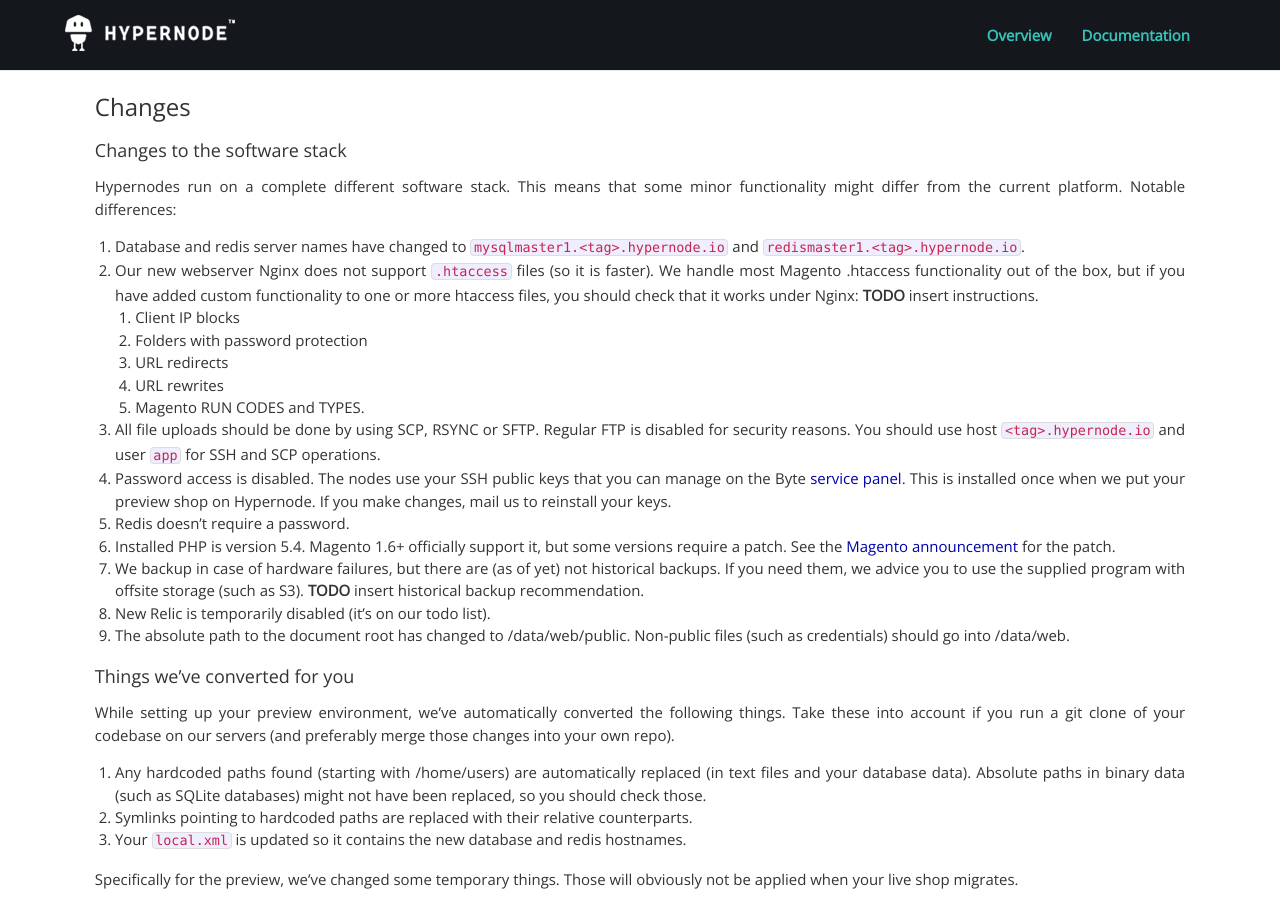
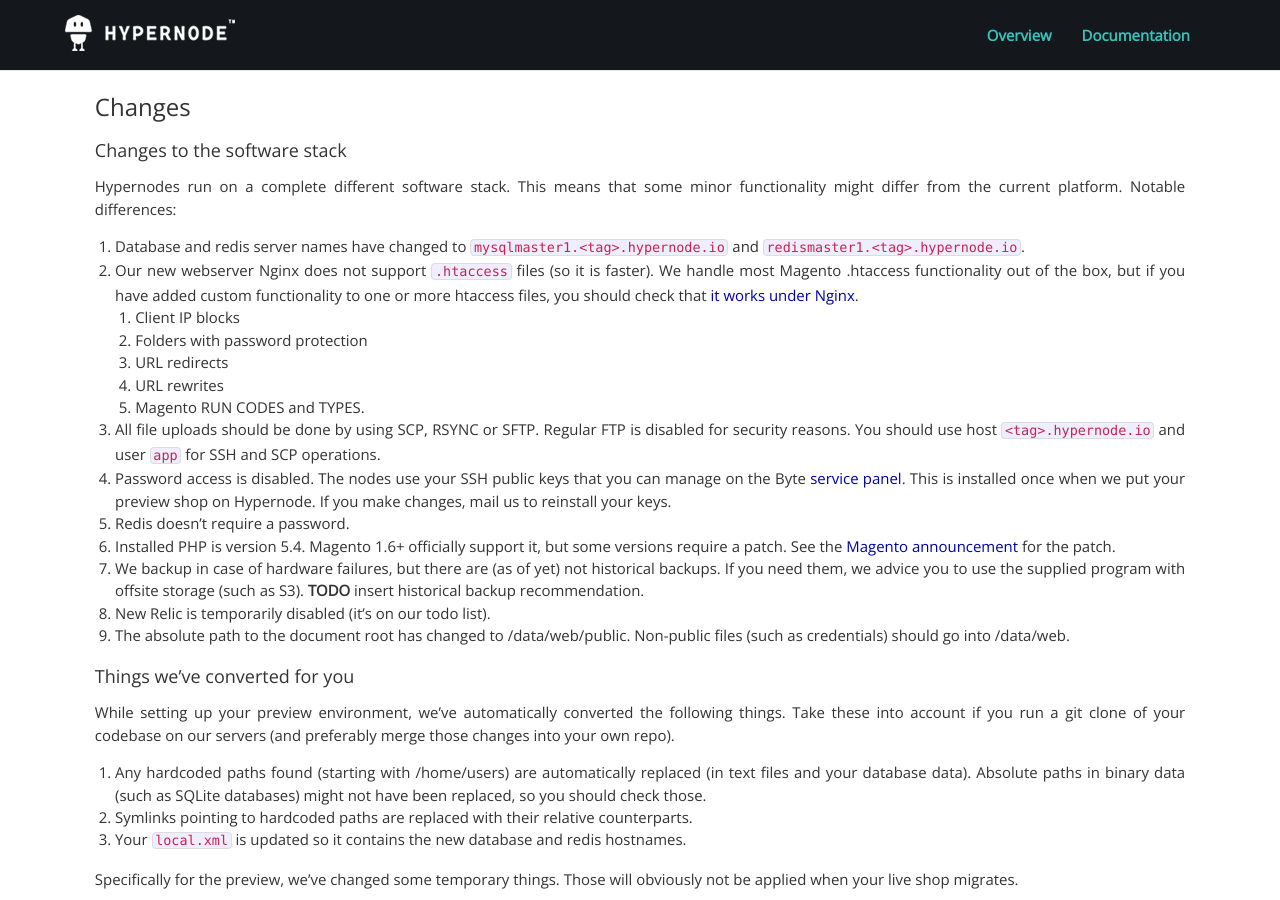
Before and after one commit to damnlie/hypernode.github.io, a Jekyll site: the page built from _posts/2014-02-13-preview-instructions.md, in a window 1280 px wide and 900 px high, scrolled down 540 px. Built offline with Jekyll 4.4.1, drawn with Linux system fonts in a browser that asks for light colours; nearby versions of some CDN libraries; Markdown is read by kramdown in place of the engine named in the settings.

Commit message:
make link to nginx instructions

```diff
--- a/_posts/2014-02-13-preview-instructions.md
+++ b/_posts/2014-02-13-preview-instructions.md
@@ -32,7 +32,7 @@
 Hypernodes run on a complete different software stack. This means that some minor functionality might differ from the current platform. Notable differences:
 
 1. Database and redis server names have changed to `mysqlmaster1.<tag>.hypernode.io` and `redismaster1.<tag>.hypernode.io`.
-1. Our new webserver Nginx does not support `.htaccess` files (so it is faster). We handle most Magento .htaccess functionality out of the box, but if you have added custom functionality to one or more htaccess files, you should check that it works under Nginx: **TODO** insert instructions.
+1. Our new webserver Nginx does not support `.htaccess` files (so it is faster). We handle most Magento .htaccess functionality out of the box, but if you have added custom functionality to one or more htaccess files, you should check that [it works under Nginx](configuring-nginx.html).
     1. Client IP blocks
     1. Folders with password protection
     1. URL redirects
@@ -55,6 +55,7 @@
 1. Your `local.xml` is updated so it contains the new database and redis hostnames.
 
 Specifically for the preview, we've changed some temporary things. Those will obviously not be applied when your live shop migrates.
+
 * Base URLs for your store fronts are updated in the database (so you'll be able to test using the *.hypernode.io domain).
 * A very restrictive `robots.txt` is installed so your preview shop won't get indexed by Google and others.
 
```
